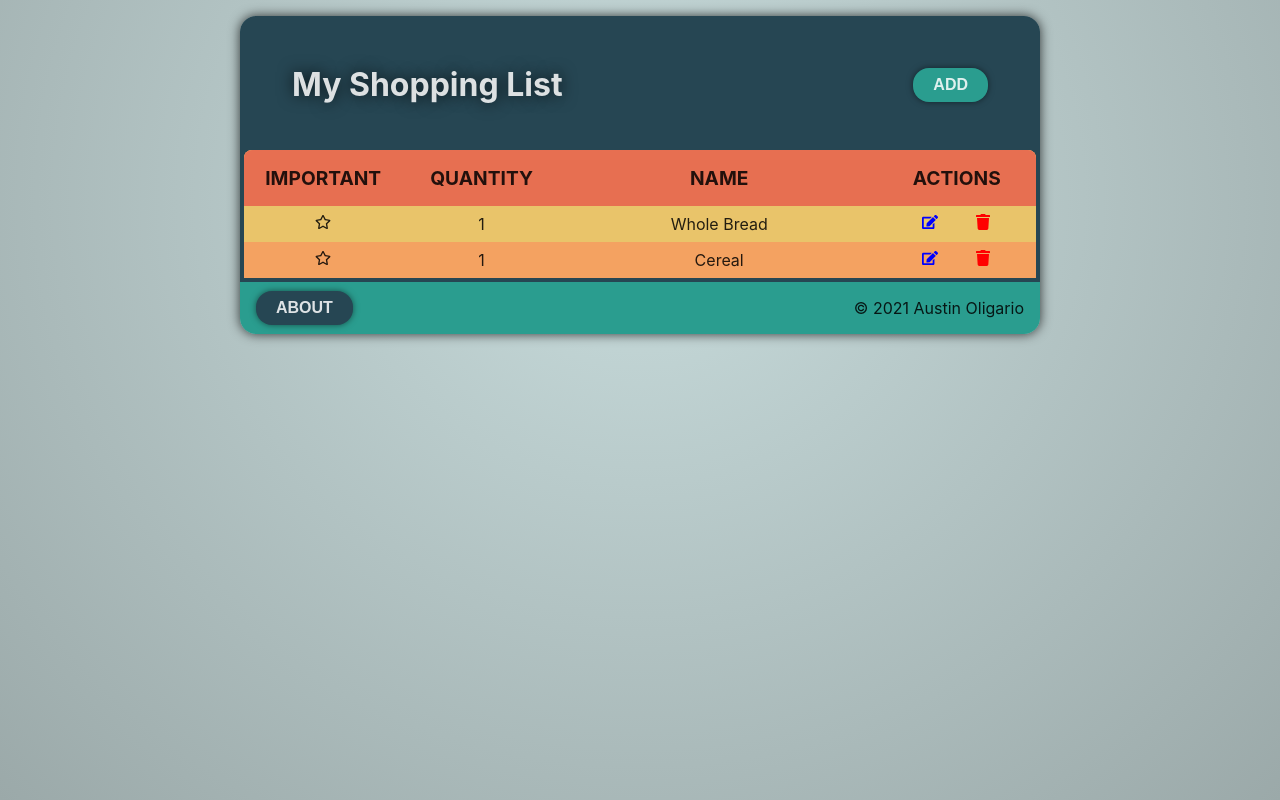
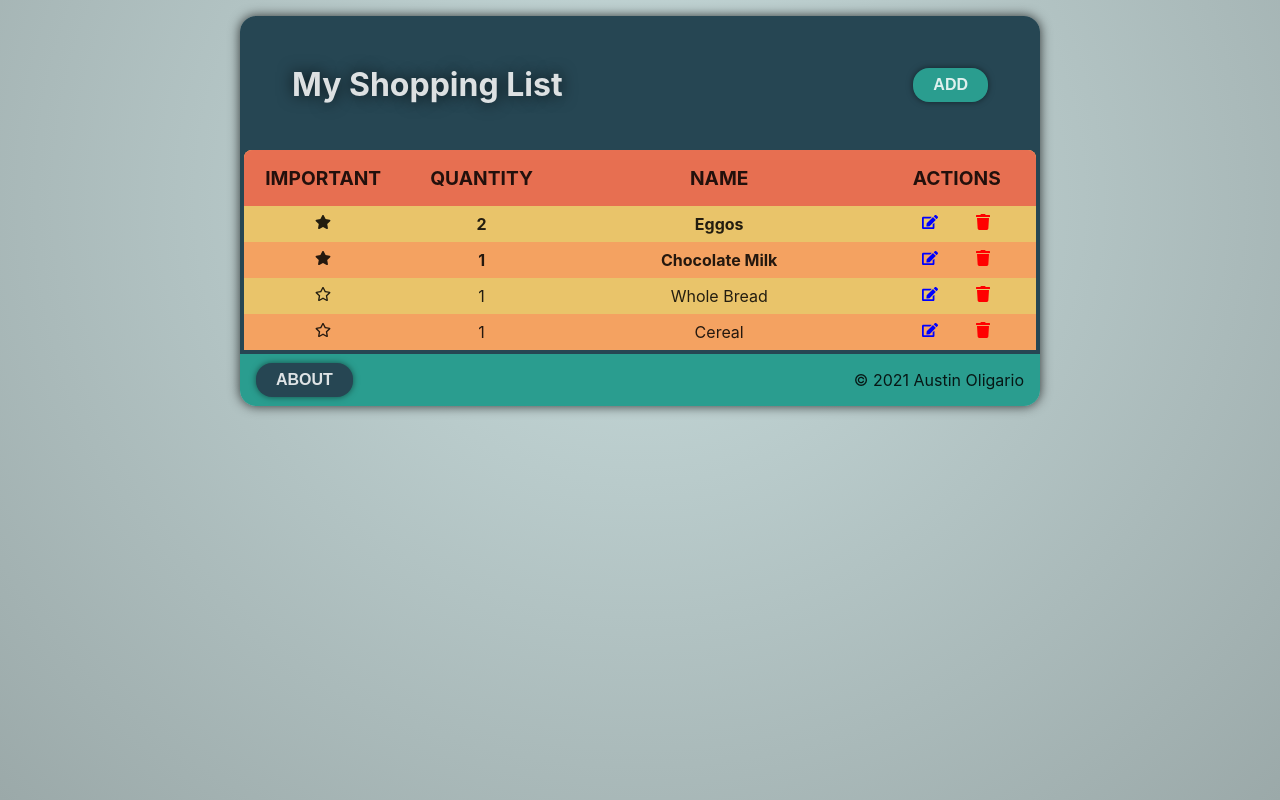
Before and after one commit to austinolig/shopping-list, a React (Create React App) app: page / in a window 1280 px wide. Built offline with nearby package versions, Linux system fonts and the light colour scheme; data requests are answered from the project's data file.

Commit message:
removed console log preventing list from populating

```diff
--- a/src/components/Items.js
+++ b/src/components/Items.js
@@ -14,7 +14,7 @@ const Items = ({ items, onDelete, onUpdate }) => {
         </thead>
         <tbody>
           {items
-            .filter((item) => item.important === true && console.log(item))
+            .filter((item) => item.important === true)
             .map((item) => {
               return (
                 <Item
```
